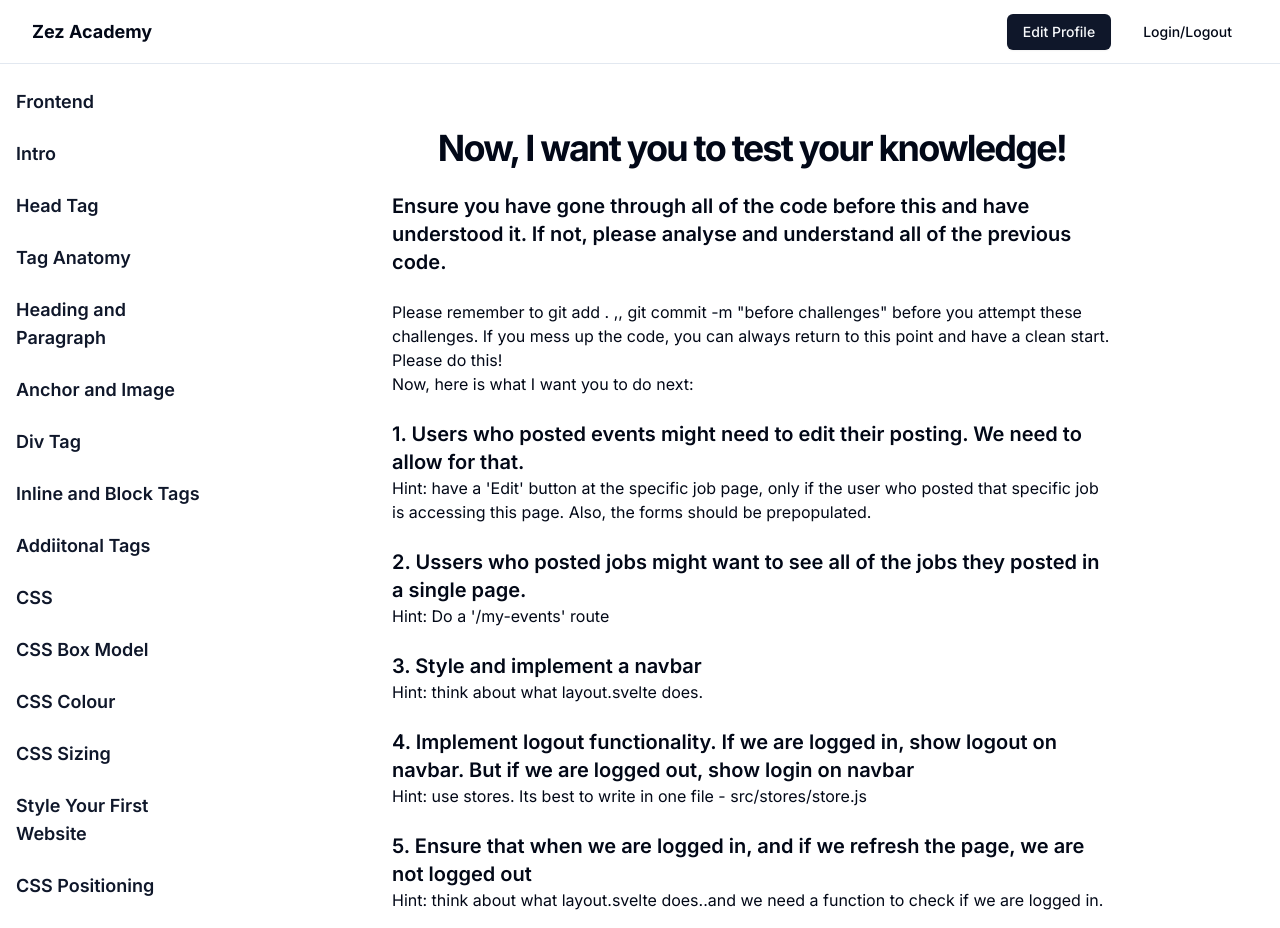
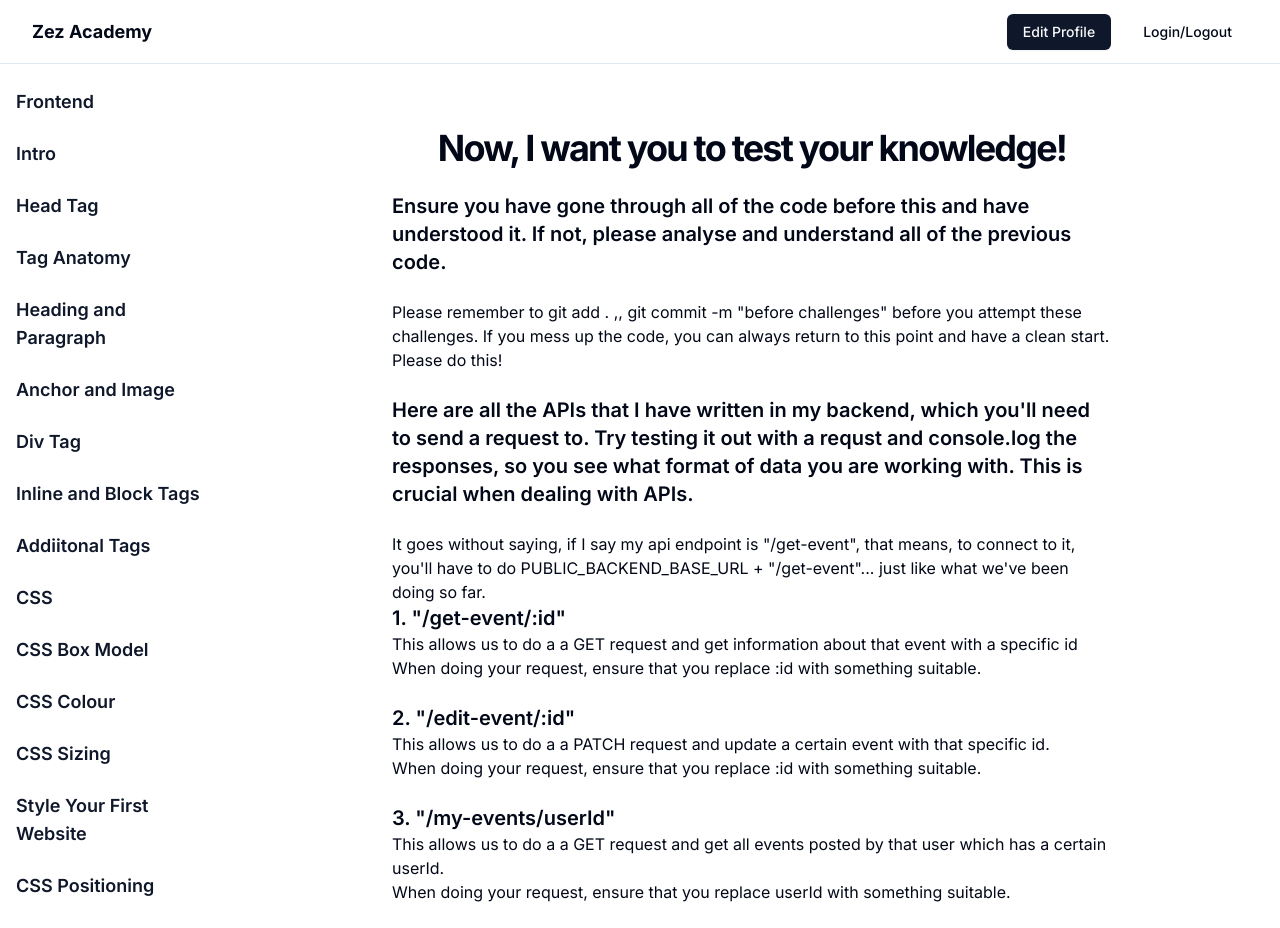
Before and after one commit to ssm53/lms2025, a Next.js app: page /frontend/events-challenges in a window 1280 px wide. Shown: the top 928 px of the page. Built offline with nearby package versions, Linux system fonts and the light colour scheme.

Commit message:
showed them what my backend looks like

```diff
--- a/src/app/components/events-challenges.jsx
+++ b/src/app/components/events-challenges.jsx
@@ -29,6 +29,52 @@ export default function EventsChallenges() {
               can always return to this point and have a clean start. Please do
               this!
             </p>
+            <br />
+            <h2 className="text-xl font-semibold">
+              Here are all the APIs that I have written in my backend, which
+              you'll need to send a request to. Try testing it out with a requst
+              and console.log the responses, so you see what format of data you
+              are working with. This is crucial when dealing with APIs.
+            </h2>
+            <br />
+            <p>
+              It goes without saying, if I say my api endpoint is "/get-event",
+              that means, to connect to it, you'll have to do
+              PUBLIC_BACKEND_BASE_URL + "/get-event"... just like what we've
+              been doing so far.
+            </p>
+            <h2 className="text-xl font-semibold">1. "/get-event/:id"</h2>
+            <p>
+              This allows us to do a a GET request and get information about
+              that event with a specific id
+            </p>
+            <p>
+              When doing your request, ensure that you replace :id with
+              something suitable.
+            </p>
+            <br />
+
+            <h2 className="text-xl font-semibold">2. "/edit-event/:id"</h2>
+            <p>
+              This allows us to do a a PATCH request and update a certain event
+              with that specific id.
+            </p>
+            <p>
+              When doing your request, ensure that you replace :id with
+              something suitable.
+            </p>
+            <br />
+            <h2 className="text-xl font-semibold">3. "/my-events/userId"</h2>
+            <p>
+              This allows us to do a a GET request and get all events posted by
+              that user which has a certain userId.
+            </p>
+            <p>
+              When doing your request, ensure that you replace userId with
+              something suitable.
+            </p>
+            <br />
+
             <p>Now, here is what I want you to do next:</p>
             <br />
             <h2 className="text-xl font-semibold">
--- a/src/app/components/svelte-tutorial-2.jsx
+++ b/src/app/components/svelte-tutorial-2.jsx
@@ -14,7 +14,7 @@ export default function SvelteTutorial2() {
         </div>
         <div className="space-y-8">
           {/* here i want to put that video */}
-          {/* <div className="flex justify-center">
+          <div className="flex justify-center">
             <video
               controls
               className="max-w-full h-auto"
@@ -23,7 +23,7 @@ export default function SvelteTutorial2() {
             >
               Your browser does not support the video tag.
             </video>
-          </div> */}
+          </div>
           {/* <div className="flex justify-center">
             <ReactPlayer src="/public/intro-bootcamp-video3.mp4" width="100%" />
           </div> */}
--- a/src/app/components/tailwind-daisyui-demo.jsx
+++ b/src/app/components/tailwind-daisyui-demo.jsx
@@ -14,7 +14,7 @@ export default function TailwindDaisyUIDemo() {
         </div>
         <div className="space-y-8">
           {/* here i want to put that video */}
-          {/* <div className="flex justify-center">
+          <div className="flex justify-center">
             <video
               controls
               className="max-w-full h-auto"
@@ -23,7 +23,7 @@ export default function TailwindDaisyUIDemo() {
             >
               Your browser does not support the video tag.
             </video>
-          </div> */}
+          </div>
           {/* <div className="flex justify-center">
             <ReactPlayer src="/public/intro-bootcamp-video3.mp4" width="100%" />
           </div> */}
```
